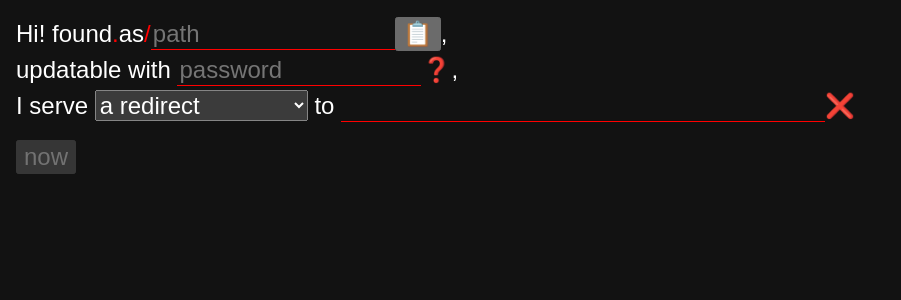
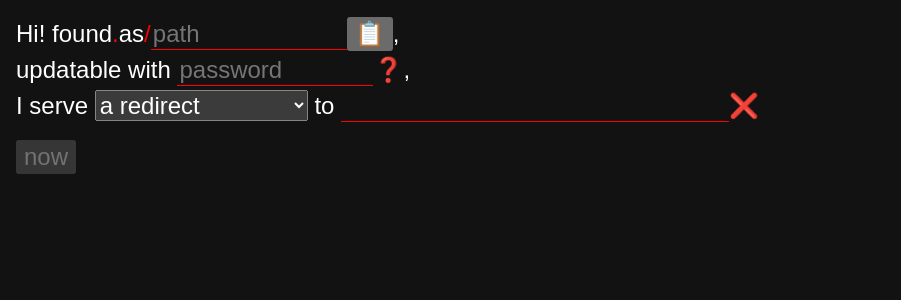
Before and after one commit to xmit-co/found.as, a Preact app: page / in a window 1280 px wide. Shown: the top 300 px of the page, without its empty margins (0-901 px from the left). Built offline with nearby package versions, Linux system fonts and the light colour scheme.

Commit message:
smaller fields, "so anyone can update"

```diff
--- a/src/app.tsx
+++ b/src/app.tsx
@@ -348,13 +348,15 @@ export function App() {
             onInput={(e) => setPw((e.target as HTMLInputElement).value)}
           />
           {boolishSymbol(pwStatus)}
-          {pwStatus && !pathIsNew && (
-            <>
-              {" "}
-              (<button popovertarget="changePw">change</button>)
-            </>
-          )}
         </span>
+        {pwStatus && !pathIsNew ? (
+          <>
+            {" "}
+            (<button popovertarget="changePw">change</button>)
+          </>
+        ) : pwStatus && pw === "" ? (
+          <> (so anyone can update)</>
+        ) : null}
         ,<br />I serve{" "}
         <select
           value={priv.value.type}
--- a/src/index.css
+++ b/src/index.css
@@ -46,7 +46,7 @@ input, select, button {
 }
 
 input[type=text], input[type=url], input[type=password] {
-  width: 10em;
+  width: 8em;
   outline: none;
   border: none;
   border-bottom: 1px solid #f00;
@@ -54,7 +54,7 @@ input[type=text], input[type=url], input[type=password] {
 }
 
 input[type=url] {
-  width: 20em;
+  width: 16em;
 }
 
 textarea.code {
```
